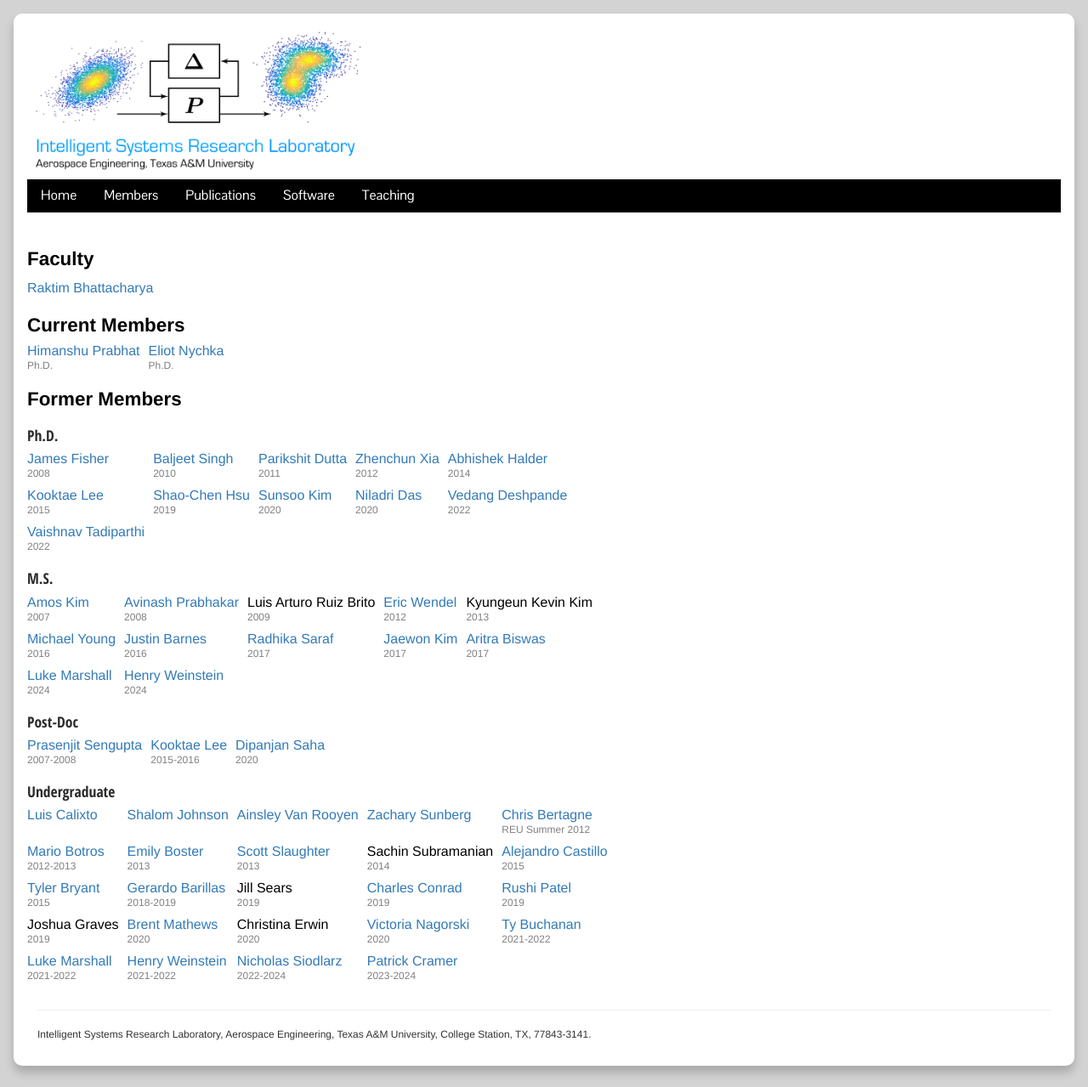
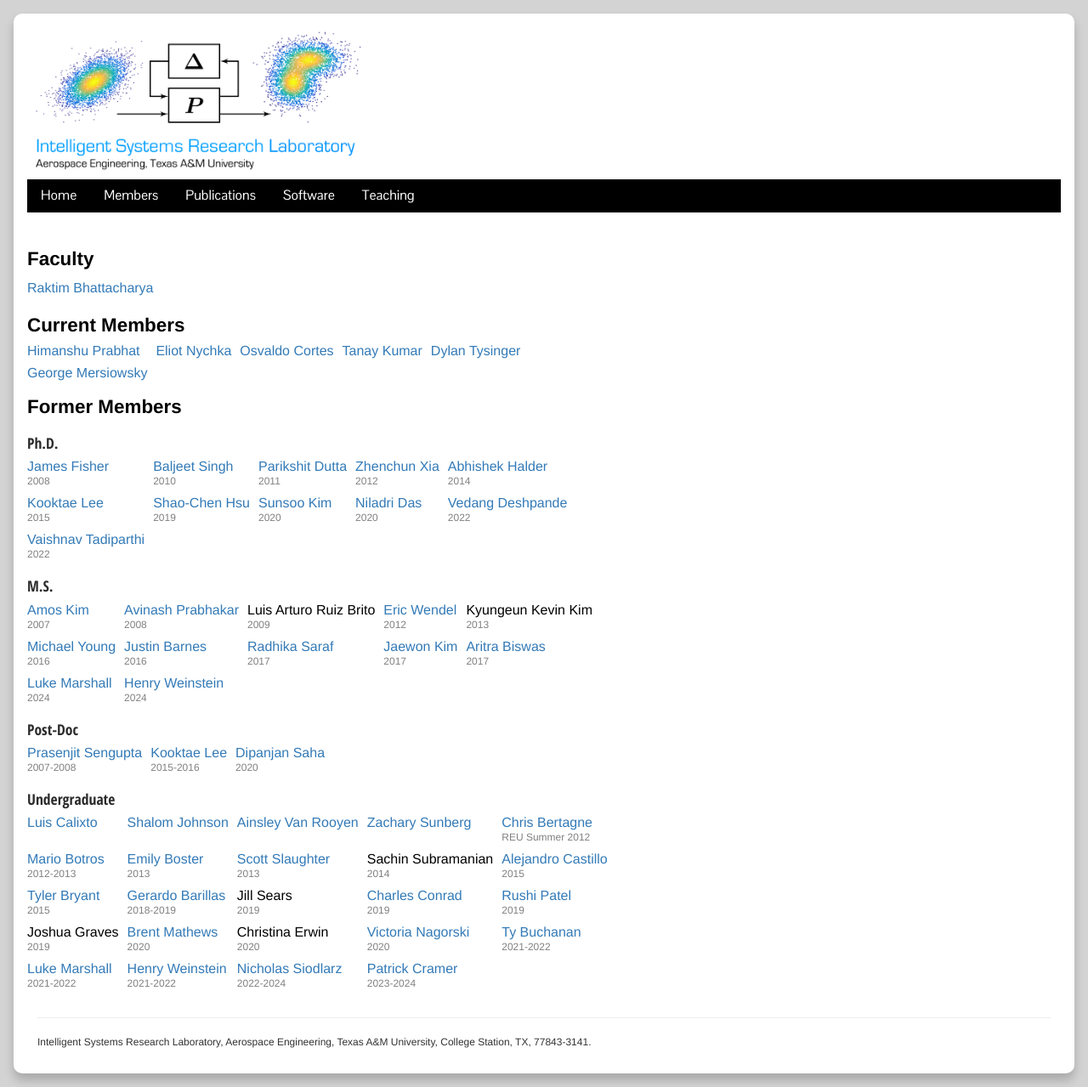
Before and after one commit to isrlab/isrlab.github.io, a Jekyll site: the page built from 02 members.md, in a window 1280 px wide. Shown: the whole page at 85% size. Built offline with Jekyll 4.4.1, drawn with Linux system fonts in a browser that asks for light colours; nearby versions of some CDN libraries.

Commit message:
added new lab members

```diff
--- a/02 members.md
+++ b/02 members.md
@@ -10,8 +10,12 @@ permalink: /members.html
 
 ## Current Members
 <div class="former_students">
-  <div><a href ="https://www.linkedin.com/in/himanshu-prabhat-2a5ba82b"> Himanshu Prabhat </a><br> <year>Ph.D.</year></div>
-  <div><a href ="https://www.linkedin.com/in/eliot-nychka/"> Eliot Nychka </a><br> <year>Ph.D.</year></div>
+  <div><a href ="https://www.linkedin.com/in/himanshu-prabhat-2a5ba82b"> Himanshu Prabhat </a><br> <year></year></div>
+  <div><a href ="https://www.linkedin.com/in/eliot-nychka/"> Eliot Nychka </a><br> <year></year></div>
+  <div><a href ="https://www.linkedin.com/in/osvaldo-cortes-b74207270/"> Osvaldo Cortes </a><br> <year></year></div>
+  <div><a href ="https://www.linkedin.com/in/tanay-kumar-46485a175/"> Tanay Kumar </a><br> <year></year></div>
+  <div><a href ="https://www.linkedin.com/in/dylan-tysinger/"> Dylan Tysinger </a><br> <year></year></div>
+  <div><a href ="https://www.linkedin.com/in/george-mersiowsky-7285a9157/"> George Mersiowsky </a><br> <year></year></div>
 </div>
 
 ## Former Members
```
